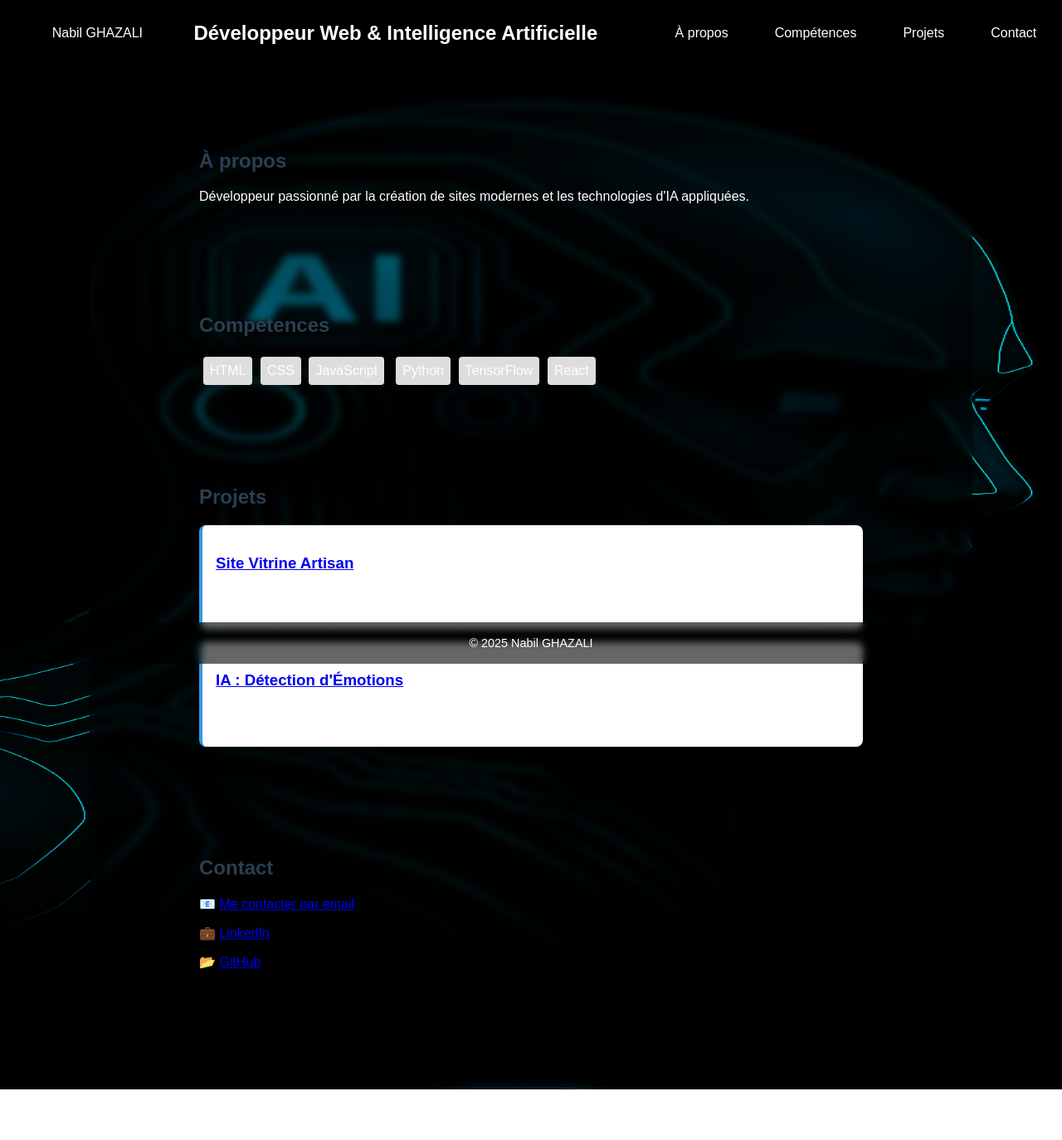
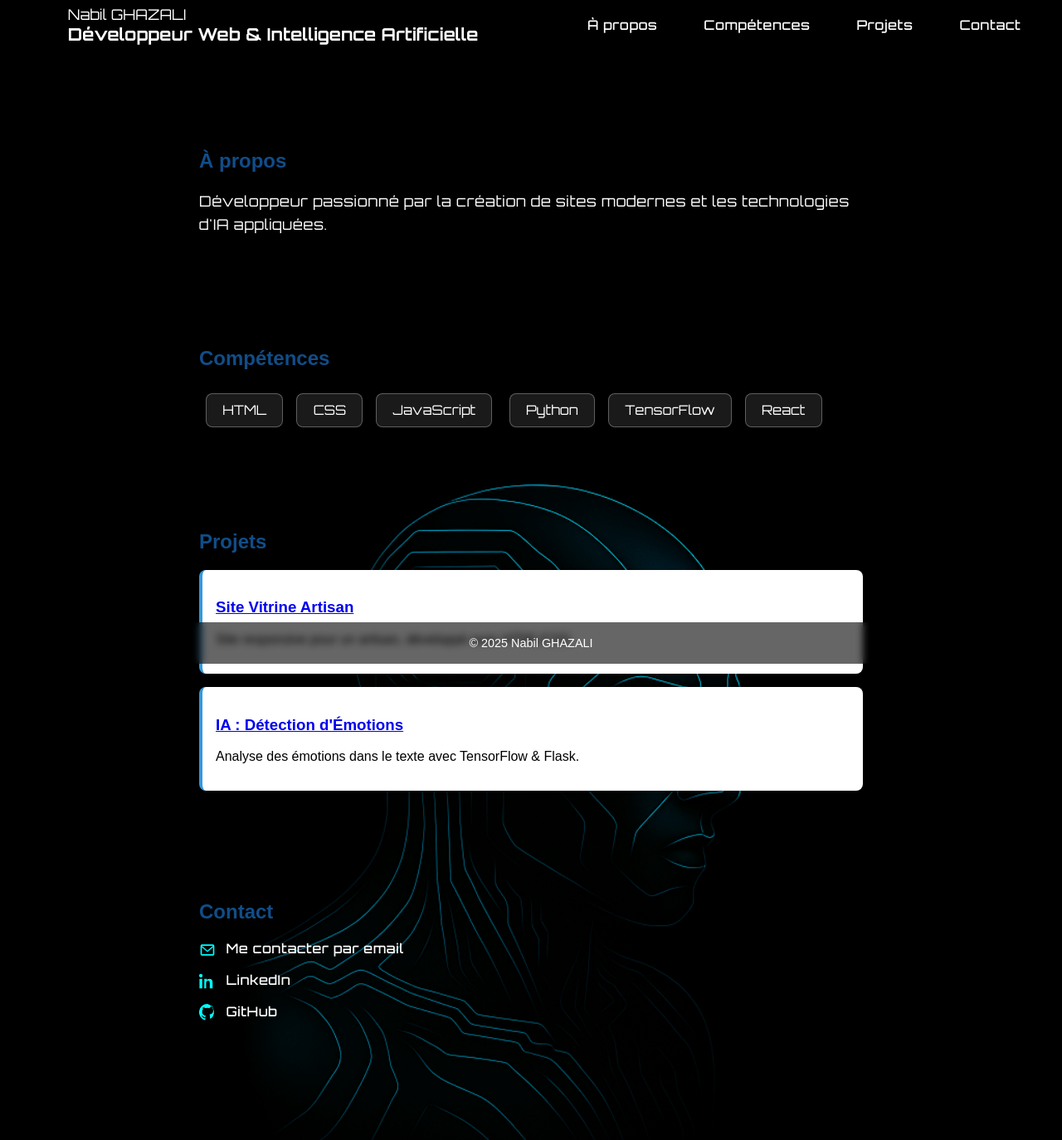
Before and after one commit to nabil-ghazali/portfolio, a plain HTML site: page index.html in a window 1280 px wide. Shown: the whole page at 83% size. Before the commit the page ends 1313 px from the top, so only its background shows below. Drawn offline with nearby package versions, Linux system fonts and the light colour scheme.

Commit message:
Design front

```diff
--- a/index.html
+++ b/index.html
@@ -6,14 +6,26 @@
   <title>Nabil GHAZALI – Développeur Web & IA</title>
   <meta name="description" content="Portfolio de Nabil GHAZALI, développeur web et intelligence artificielle. Découvrez mes projets et compétences.">
   <meta name="author" content="Nabil GHAZALI">
+  <link href="https://fonts.googleapis.com/css2?family=Orbitron:wght@400;500;700&display=swap" rel="stylesheet">
   <link rel="stylesheet" href="style.css">
   <script defer src="script.js"></script>
+  <script src="https://unpkg.com/lucide@latest"></script>
+
 </head>
 <body>
   <header>
-    <p>Nabil GHAZALI</p>
-    <h1>Développeur Web & Intelligence Artificielle</h1>
-    <nav>
+    <div class="logo">
+      <p>Nabil GHAZALI</p>
+      <h1>Développeur Web & Intelligence Artificielle</h1>
+    </div>
+
+    <input type="checkbox" id="menu-toggle">
+    <label for="menu-toggle" class="hamburger">
+      <span class="icon open">&#9776;</span>   <!-- Icône hamburger -->
+      <span class="icon close">&times;</span>  <!-- Icône croix -->
+    </label>
+
+    <nav class="navbar">
       <a href="#about">À propos</a>
       <a href="#skills">Compétences</a>
       <a href="#projects">Projets</a>
@@ -52,10 +64,50 @@
 
     <section id="contact">
       <h2>Contact</h2>
-      <p>📧 <a href="mailto:ng-project@outlook.fr">Me contacter par email</a></p>
-      <p>💼 <a href="https://linkedin.com/in/" target="_blank">LinkedIn</a></p>
-      <p>📂 <a href="https://github.com/" target="_blank">GitHub</a></p>
+
+      <!-- Email -->
+      <p>
+        <svg xmlns="http://www.w3.org/2000/svg" width="20" height="20" fill="#00ffff" viewBox="0 0 24 24"
+             style="vertical-align: middle; margin-right: 0.5rem;">
+          <path d="M20 4H4a2 2 0 0 0-2 2v12a2 2 0 0 0 2 2h16a2 2 0 0 0 2-2V6a2
+                   2 0 0 0-2-2zm0 2v.01L12 13 4 6.01V6h16zM4 18V8.2l7.4
+                   6.18a1 1 0 0 0 1.2 0L20 8.2V18H4z"/>
+        </svg>
+        <a href="mailto:ng-project@outlook.fr">Me contacter par email</a>
+      </p>
+
+      <!-- LinkedIn -->
+      <p>
+        <svg xmlns="http://www.w3.org/2000/svg" width="20" height="20" fill="#00ffff" viewBox="0 0 24 24"
+             style="vertical-align: middle; margin-right: 0.5rem;">
+          <path d="M4.98 3.5C4.98 4.88 3.86 6 2.5 6S0 4.88 0 3.5 1.12 1
+                   2.5 1s2.48 1.12 2.48 2.5zM.5 8H4.5v14H.5V8zM7.5
+                   8h3.7v2.01h.05c.51-.96 1.76-1.96 3.63-1.96 3.89
+                   0 4.6 2.56 4.6 5.89V22h-4.1v-7.33c0-1.75-.03-4-2.44-4-2.44
+                   0-2.81 1.91-2.81 3.88V22H7.5V8z"/>
+        </svg>
+        <a href="https://linkedin.com/in/" target="_blank">LinkedIn</a>
+      </p>
+
+      <!-- GitHub -->
+      <p>
+        <svg xmlns="http://www.w3.org/2000/svg" width="20" height="20" fill="#00ffff" viewBox="0 0 24 24"
+             style="vertical-align: middle; margin-right: 0.5rem;">
+          <path d="M12 0a12 12 0 0 0-3.79 23.4c.6.1.82-.26.82-.58v-2.24c-3.34.72-4.04-1.61-4.04-1.61-.54-1.38-1.32-1.75-1.32-1.75-1.08-.74.08-.73.08-.73
+                   1.2.09 1.84 1.23 1.84 1.23 1.07 1.83 2.8 1.3
+                   3.48.99.1-.77.42-1.3.76-1.6-2.67-.3-5.47-1.34-5.47-5.96
+                   0-1.32.47-2.4 1.24-3.24-.12-.3-.54-1.52.12-3.18
+                   0 0 1.01-.32 3.3 1.23a11.5 11.5 0 0 1 6 0C17.96
+                   2.52 19 2.84 19 2.84c.66 1.66.24 2.88.12
+                   3.18.77.84 1.23 1.92 1.23 3.24 0 4.63-2.8
+                   5.66-5.48 5.96.43.38.81 1.12.81
+                   2.26v3.35c0 .32.22.69.82.57A12
+                   12 0 0 0 12 0z"/>
+        </svg>
+        <a href="https://github.com/" target="_blank">GitHub</a>
+      </p>
     </section>
+
   </main>
 
   <footer>
--- a/style.css
+++ b/style.css
@@ -3,36 +3,22 @@ body {
     padding: 0;
     min-height: 100vh;
     font-family: 'Poppins', sans-serif;
-    background: url('images/AI\ Interface\ Design_remix.png') no-repeat center center fixed;
-    background-size: 95rem 74rem;
-    color: #fff;
+    background: url('images/Centered\ AI\ Illustration_remix_01.png') no-repeat center center fixed;
+    /* background-size: 95rem 74rem;  'images/AI\ Interface\ Design_remix.png' */
+    background-size: cover;
     position: relative;
   }
-
-  header {
-    position: fixed;
-    top: 0;
-    left: 0;
-    width: 100%;
-    height: 60px;
-    background: rgba(0, 0, 0, 0.6); /* semi-transparent pour voir l’image derrière */
-    backdrop-filter: blur(4px);
-    display: flex;
-    align-items: center;
-    justify-content: center;
-    padding: 0 2rem;
-    z-index: 1000;
-    box-shadow: 0 2px 5px rgba(0,0,0,0.3);
-  }
-
 
   section {
     max-width: 800px;
     margin: auto;
     padding: 3rem 1rem;
   }
+
   h2 {
-    color: #2c3e50;
+    color: #114d88;
+    /* backdrop-filter: blur(2px); */
+
   }
   .skills span {
     display: inline-block;
@@ -65,13 +51,28 @@ body {
   z-index: 1000;
   box-shadow: 0 2px 5px rgba(0,0,0,0.3);
 }
+header {
+  position: fixed;
+  top: 0;
+  left: 0;
+  width: 100%;
+  height: 60px;
+  background: rgba(0, 0, 0, 0.6); /* semi-transparent pour voir l’image derrière */
+  backdrop-filter: blur(4px);
+  display: flex;
+  align-items: center;
+  /* justify-content: center; */
+  padding: 0 2rem;
+  z-index: 1000;
+  box-shadow: 0 2px 5px rgba(0,0,0,0.3);
+}
 
-  main {
+main {
     margin-top: 80px; /* pour header */
     padding: 2rem;
     padding-bottom: 80px; /* pour footer fixe */
-    background-color: rgba(0, 0, 0, 0.5);
-    backdrop-filter: blur(5px);
+    background-color: rgba(0, 0, 0, 0.1);
+    /* backdrop-filter: blur(5px); */
     border-radius: 12px;
     width: 90%;
     max-width: 1000px;
@@ -80,7 +81,13 @@ body {
   }
 
   header h1 {
-    font-size: 1.5rem;
+    font-size: 1.3rem;
+    color: #fff;
+    margin: 0;
+  }
+
+  header p {
+    font-size: 1.1rem;
     color: #fff;
     margin: 0;
   }
@@ -94,20 +101,36 @@ body {
   }
 
   nav a {
+    display: inline-block;
+    color: #ffffff;
+    margin: 0 1rem;
     text-decoration: none;
-    /* color: #fff; */
     font-weight: 500;
-    transition: color 0.3s;
+    font-family: 'Orbitron', sans-serif;
+    letter-spacing: 0.5px;
+    position: relative;
+    transition: color 0.3s ease, transform 0.3s ease;
+    animation: fadeInNav 0.6s ease forwards;
+    opacity: 0;
   }
 
+  /* Effet néon au survol */
   nav a:hover {
     color: #00ccff;
+    text-shadow: 0 0 5px #00ccff, 0 0 10px #00ccff;
+    transform: scale(1.05);
   }
 
-  nav a {
-    color: white;
-    margin: 0 1rem;
-    text-decoration: none;
+  /* Animation d’apparition */
+  @keyframes fadeInNav {
+    from {
+      transform: translateY(-10px);
+      opacity: 0;
+    }
+    to {
+      transform: translateY(0);
+      opacity: 1;
+    }
   }
 
   footer {
@@ -125,3 +148,149 @@ body {
     font-size: 0.9rem;
     z-index: 1000;
   }
+
+  #about p {
+    color: #fff; /* texte blanc */
+    font-family: 'Orbitron', sans-serif; /* typographie futuriste */
+    font-size: 1.1rem;
+    line-height: 1.6;
+    letter-spacing: 0.5px;
+    margin-top: 1rem;
+    backdrop-filter: blur(2px);
+
+  }
+
+  .skills span {
+    display: inline-block;
+    margin: 0.5rem;
+    padding: 0.6rem 1.2rem;
+    background-color: rgba(255, 255, 255, 0.1);
+    color: #fff;
+    font-family: 'Orbitron', sans-serif;
+    font-size: 1rem;
+    border: 1px solid rgba(255, 255, 255, 0.3);
+    border-radius: 8px;
+    backdrop-filter: blur(2px);
+    cursor: default;
+    transition: transform 0.3s ease, box-shadow 0.3s ease;
+  }
+
+  /* Effet hover interactif */
+  .skills span:hover {
+    transform: scale(1.1);
+    box-shadow: 0 0 10px #00fff2, 0 0 20px #00fff2;
+  }
+
+  /* Animation d'entrée subtile */
+  .skills span {
+    animation: floatIn 0.6s ease forwards;
+    opacity: 0;
+  }
+
+  /* Animation keyframes */
+  @keyframes floatIn {
+    from {
+      transform: translateY(20px);
+      opacity: 0;
+    }
+    to {
+      transform: translateY(0);
+      opacity: 1;
+    }
+  }
+
+
+/* Logo */
+.logo h1, .logo p {
+  margin: 0;
+  color: white;
+  font-family: 'Orbitron', sans-serif;
+}
+
+/* Navigation par défaut */
+.navbar {
+  display: flex;
+  gap: 1.5rem;
+}
+
+.navbar a {
+  color: white;
+  text-decoration: none;
+  font-weight: 500;
+  font-family: 'Orbitron', sans-serif;
+  transition: color 0.3s ease;
+}
+
+.navbar a:hover {
+  color: #00ccff;
+  text-shadow: 0 0 5px #00ccff;
+}
+
+/* Hamburger global */
+.hamburger {
+  display: none;
+  font-size: 2rem;
+  color: white;
+  cursor: pointer;
+  z-index: 1100;
+}
+
+/* Icônes internes */
+.hamburger .icon {
+  display: inline-block;
+  transition: opacity 0.3s ease;
+}
+
+/* Cache la croix par défaut */
+.hamburger .close {
+  display: none;
+}
+
+#menu-toggle {
+  display: none;
+}
+
+/* Quand menu activé : cache ☰, affiche ✖ */
+#menu-toggle:checked + .hamburger .open {
+  display: none;
+}
+
+#menu-toggle:checked + .hamburger .close {
+  display: inline-block;
+}
+
+/* Responsive */
+@media (max-width: 768px) {
+  .navbar {
+    position: absolute;
+    top: 100%;
+    left: 0;
+    right: 0;
+    background-color: rgba(0, 0, 0, 0.9);
+    flex-direction: column;
+    align-items: center;
+    display: none;
+  }
+
+  #menu-toggle:checked + .hamburger + .navbar {
+    display: flex;
+  }
+
+  .hamburger {
+    display: block;
+  }
+}
+
+#contact a {
+  text-decoration: none;              /* Supprimer le soulignement */
+  color: #ffffff;                     /* Couleur au survol */
+  font-family: 'Orbitron', sans-serif; /* Exemple de police futuriste */
+  font-weight: 500;
+  letter-spacing: 0.5px;
+  transition: color 0.3s ease;
+}
+
+#contact a:hover {
+  color: #00ffff;                     /* Couleur néon ou futuriste au survol */
+
+}
```
Also changed, not shown: images/Centered AI Illustration_remix_01.png (added), images/Centered AI Illustration_remix_02.png (added).
